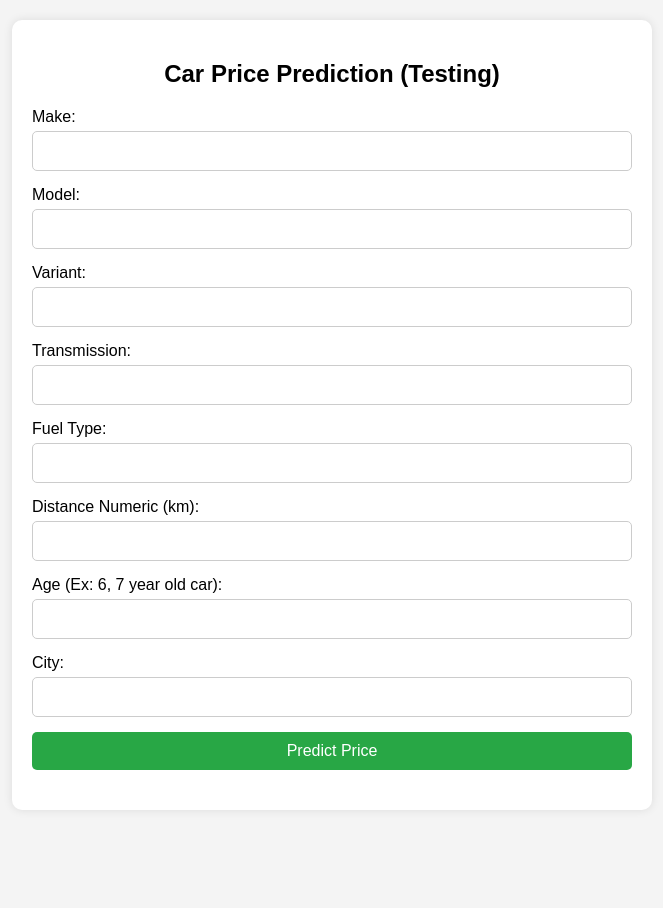
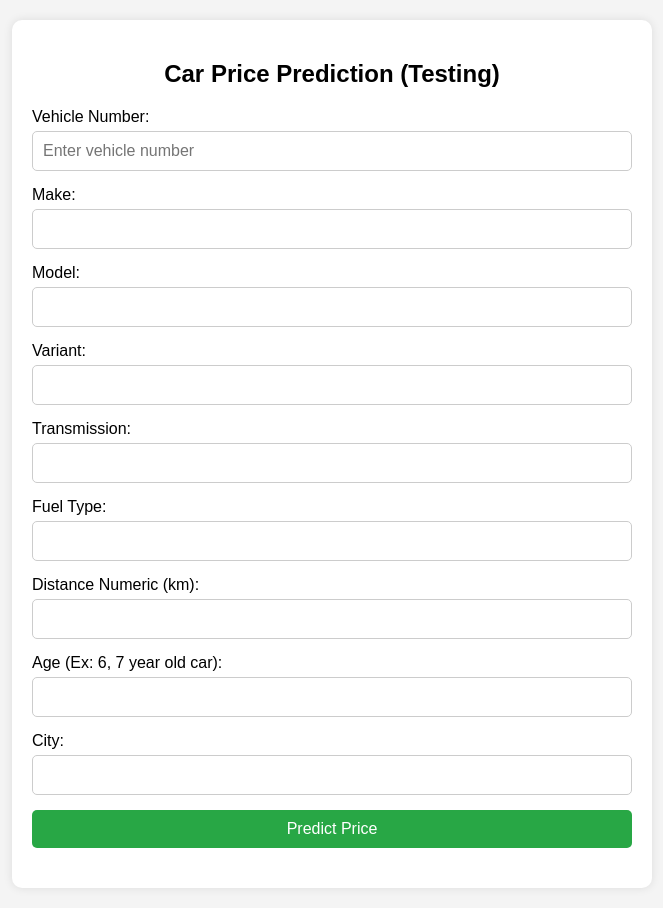
Before and after one commit to NikhilRaj-24/beta-try, a Flask app: page / in a window 1280 px wide. Shown: the whole page, without its empty margins (308-971 px from the left). Before the commit the page ends 770 px from the top, so only its background shows below. Run offline with Flask 3, Linux system fonts and the light colour scheme; parts of the project's set-up code (start-up, migrations or seed data) failed here and were passed over.

Commit message:
Update index.html

```diff
--- a/templates/index.html
+++ b/templates/index.html
@@ -85,7 +85,7 @@
             margin-top: 10px;
             color: red;
             text-align: center;
-            display: none; /* Hidden by default */
+            display: none;
         }
 
         /* Feedback box styling adjusted for consistent alignment */
@@ -104,6 +104,10 @@
     <div class="container">
         <h2>Car Price Prediction (Testing)</h2>
         <form id="prediction-form">
+            <!-- New Vehicle Number input -->
+            <label for="vehicle_number">Vehicle Number:</label>
+            <input type="text" id="vehicle_number" name="vehicle_number" placeholder="Enter vehicle number">
+
             <label for="make">Make:</label>
             <input list="make-list" id="make" name="make" required>
             <datalist id="make-list">
@@ -182,7 +186,6 @@
             // Handle Make -> Model cascading
             $('#make').change(function () {
                 var make = $(this).val();
-                // Clear previous options
                 $('#model-list').empty();
                 $('#variant-list').empty();
                 $('#transmission-list').empty();
@@ -254,11 +257,10 @@
                 e.preventDefault();
                 $('#result').empty();
                 $('#error').empty();
-                $('#warning-message').hide(); // Hide the warning by default
+                $('#warning-message').hide();
 
                 var formData = $(this).serialize();
 
-                // Save form data locally so the values persist
                 saveFormData();
 
                 $.ajax({
@@ -267,12 +269,11 @@
                     data: formData,
                     success: function (response) {
                         $('#result').text('Predicted Price: ' + response.predicted_price);
-                        row_number = response.row_number; // Track row number for later
-                        $('#feedback-form').show(); // Show feedback form after prediction
+                        row_number = response.row_number;
+                        $('#feedback-form').show();
 
-                        // Check if the count is less than 7 and show warning
                         if (response.count < 7) {
-                            $('#warning-message').show(); // Show warning in red
+                            $('#warning-message').show();
                         }
                     },
                     error: function () {
@@ -288,7 +289,7 @@
                 var feedbackData = {
                     suggested_price: $('#suggested_price').val(),
                     feedback: $('#feedback').val(),
-                    row_number: row_number  // Pass the row number to update
+                    row_number: row_number
                 };
 
                 $.ajax({
@@ -297,7 +298,7 @@
                     data: feedbackData,
                     success: function () {
                         alert('Feedback submitted successfully.');
-                        $('#feedback-form').hide();  // Hide feedback form after submission
+                        $('#feedback-form').hide();
                     },
                     error: function () {
                         $('#error').text('Error during feedback submission.');
@@ -308,6 +309,7 @@
             // Function to save form data in localStorage
             function saveFormData() {
                 var formData = {
+                    vehicle_number: $('#vehicle_number').val(),
                     make: $('#make').val(),
                     model: $('#model').val(),
                     variant: $('#variant').val(),
@@ -324,6 +326,7 @@
             function loadFormData() {
                 var savedData = JSON.parse(localStorage.getItem('formData'));
                 if (savedData) {
+                    $('#vehicle_number').val(savedData.vehicle_number);
                     $('#make').val(savedData.make);
                     $('#model').val(savedData.model);
                     $('#variant').val(savedData.variant);
```
